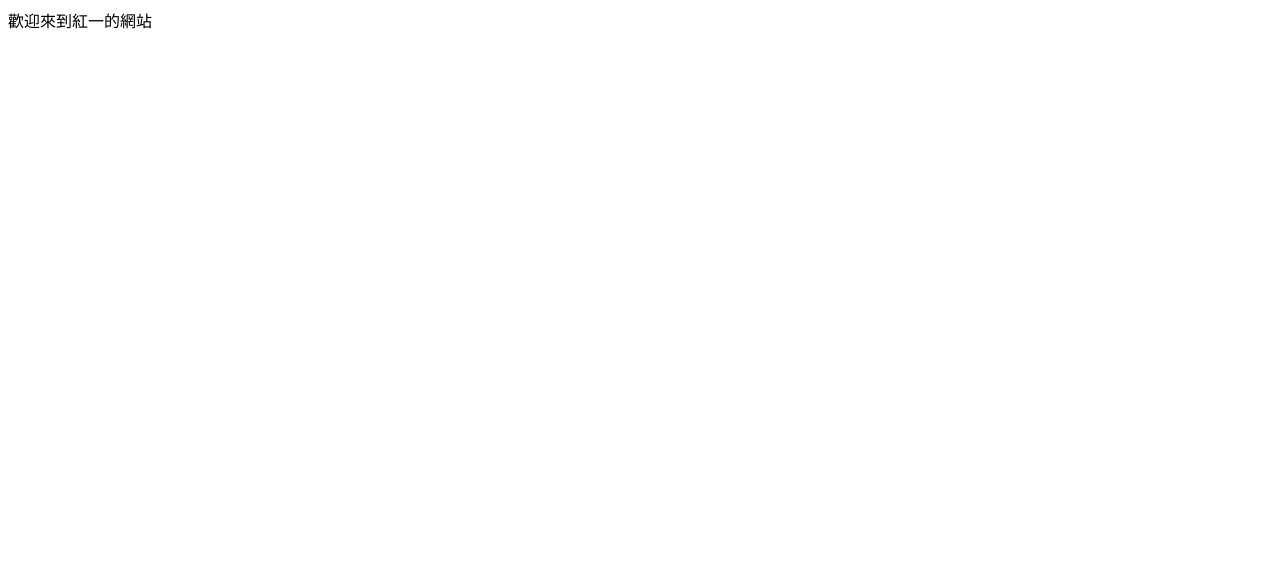
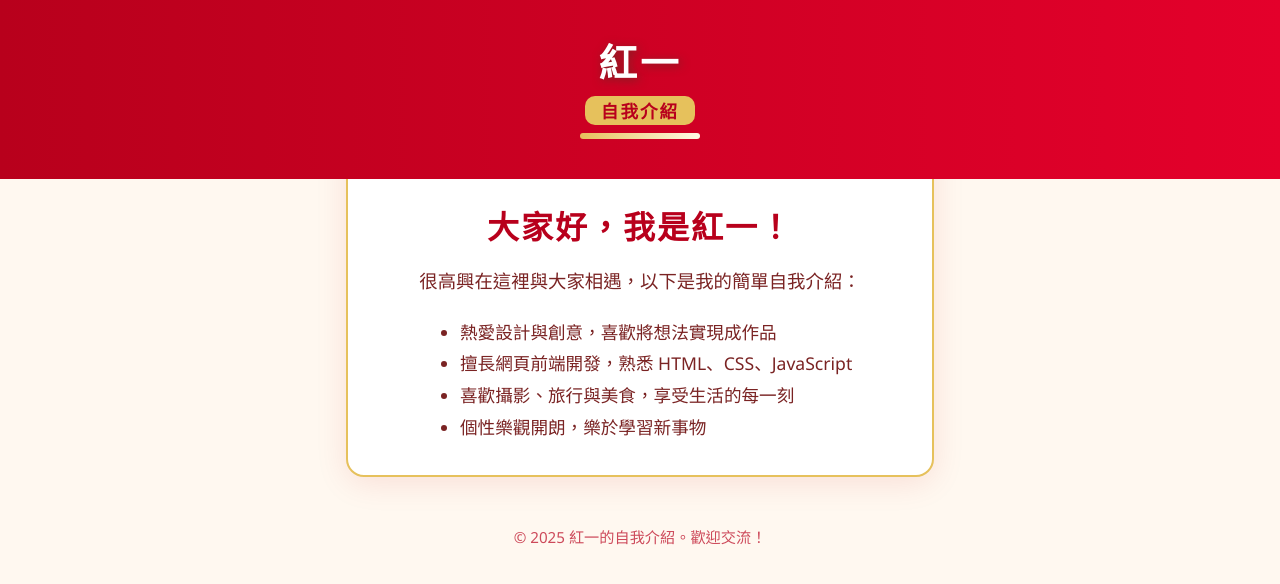
Before and after one commit to redyi1116/redyi1116.github.io, a plain HTML site: page index.html in a window 1280 px wide. Drawn offline with Linux system fonts and the light colour scheme.

Commit message:
Add files via upload

```diff
--- a/index.html
+++ b/index.html
@@ -1 +1,112 @@
-歡迎來到紅一的網站
+<!DOCTYPE html>
+<html lang="zh-Hant">
+<head>
+    <meta charset="UTF-8">
+    <meta name="viewport" content="width=device-width, initial-scale=1.0">
+    <title>紅一的自我介紹</title>
+    <style>
+        body {
+            font-family: 'Segoe UI', 'Noto Sans TC', Arial, sans-serif;
+            background: #fff8f0;
+            margin: 0;
+            padding: 0;
+        }
+        .intro-header {
+            background: linear-gradient(90deg, #b8001c 0%, #e4002b 100%);
+            padding: 32px 0 24px 0;
+            text-align: center;
+            position: relative;
+        }
+        .intro-logo {
+            font-family: 'Segoe Script', 'Brush Script MT', cursive;
+            color: #fff;
+            font-size: 2.4em;
+            font-weight: bold;
+            letter-spacing: 3px;
+            text-shadow: 2px 2px 10px #7a2323;
+            margin-bottom: 8px;
+            display: block;
+        }
+        .intro-slogan {
+            color: #b8001c;
+            background: #e6c15c;
+            display: inline-block;
+            padding: 2px 16px 2px 16px;
+            border-radius: 10px;
+            font-size: 1.1em;
+            font-weight: bold;
+            letter-spacing: 2px;
+            margin-bottom: 8px;
+        }
+        .intro-gold-bar {
+            width: 120px;
+            height: 6px;
+            background: linear-gradient(90deg, #e6c15c 0%, #fffbe6 100%);
+            border-radius: 3px;
+            margin: 0 auto 16px auto;
+        }
+        .main-card {
+            background: #fff;
+            max-width: 520px;
+            margin: -40px auto 0 auto;
+            border-radius: 18px;
+            box-shadow: 0 6px 32px rgba(200, 0, 0, 0.10);
+            border: 2.5px solid #e6c15c;
+            padding: 40px 32px 32px 32px;
+            text-align: center;
+        }
+        h1 {
+            color: #b8001c;
+            font-weight: 800;
+            letter-spacing: 2px;
+            margin-bottom: 18px;
+            font-size: 2em;
+        }
+        .intro-list {
+            text-align: left;
+            color: #7a2323;
+            font-size: 1.1em;
+            margin: 24px auto 0 auto;
+            max-width: 400px;
+            line-height: 1.8;
+        }
+        p {
+            color: #7a2323;
+            font-size: 1.15em;
+            margin-bottom: 0;
+        }
+        .intro-footer {
+            text-align: center;
+            color: #b8001c;
+            font-size: 0.95em;
+            margin-top: 48px;
+            padding-bottom: 16px;
+            opacity: 0.7;
+        }
+        @media (max-width: 600px) {
+            .main-card { padding: 24px 8px 20px 8px; }
+            .intro-header { padding: 24px 0 16px 0; }
+        }
+    </style>
+</head>
+<body>
+    <div class="intro-header">
+        <span class="intro-logo">紅一</span>
+        <div class="intro-slogan">自我介紹</div>
+        <div class="intro-gold-bar"></div>
+    </div>
+    <div class="main-card">
+        <h1>大家好，我是紅一！</h1>
+        <p>很高興在這裡與大家相遇，以下是我的簡單自我介紹：</p>
+        <ul class="intro-list">
+            <li>熱愛設計與創意，喜歡將想法實現成作品</li>
+            <li>擅長網頁前端開發，熟悉 HTML、CSS、JavaScript</li>
+            <li>喜歡攝影、旅行與美食，享受生活的每一刻</li>
+            <li>個性樂觀開朗，樂於學習新事物</li>
+        </ul>
+    </div>
+    <div class="intro-footer">
+        &copy; 2025 紅一的自我介紹。歡迎交流！
+    </div>
+</body>
+</html>
```
